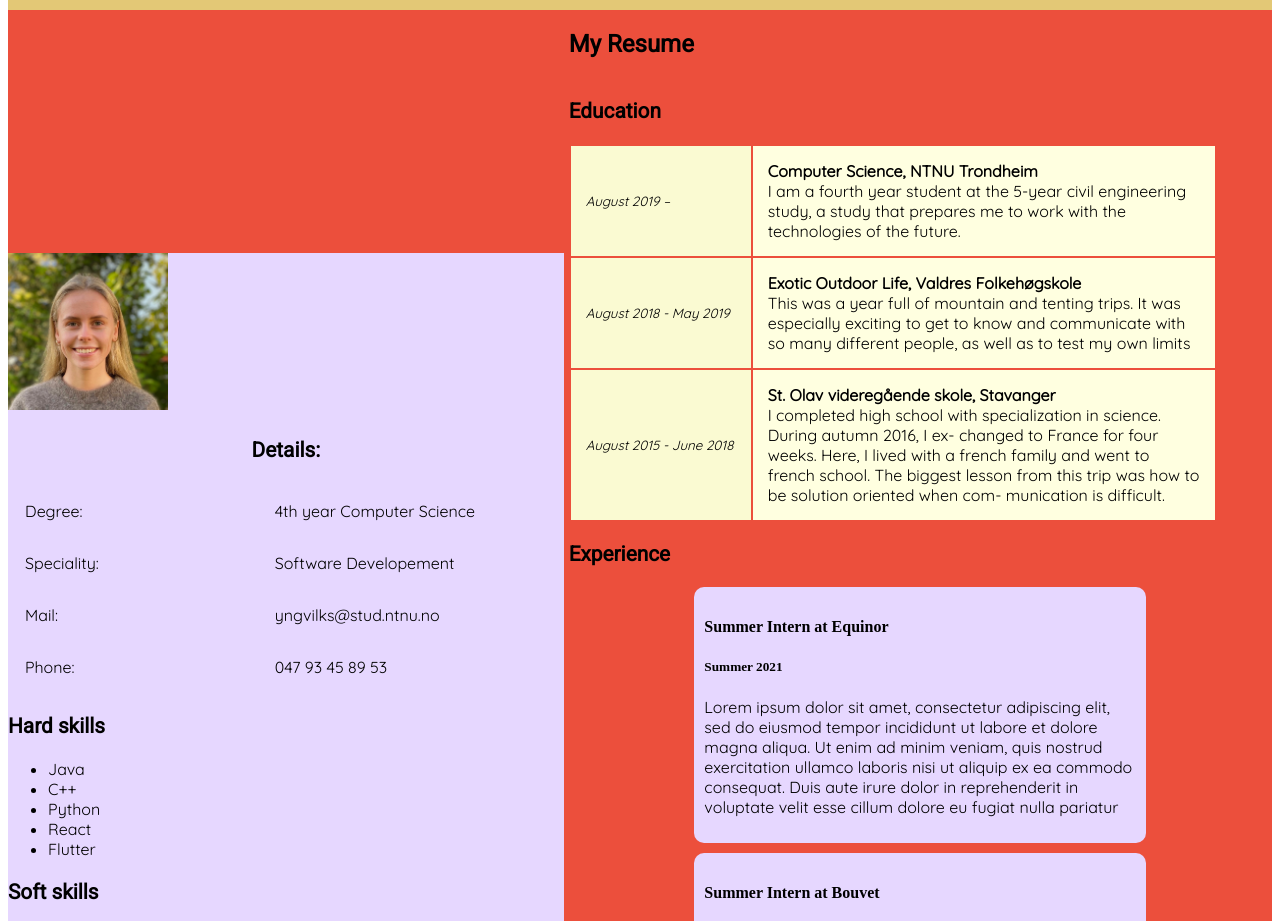
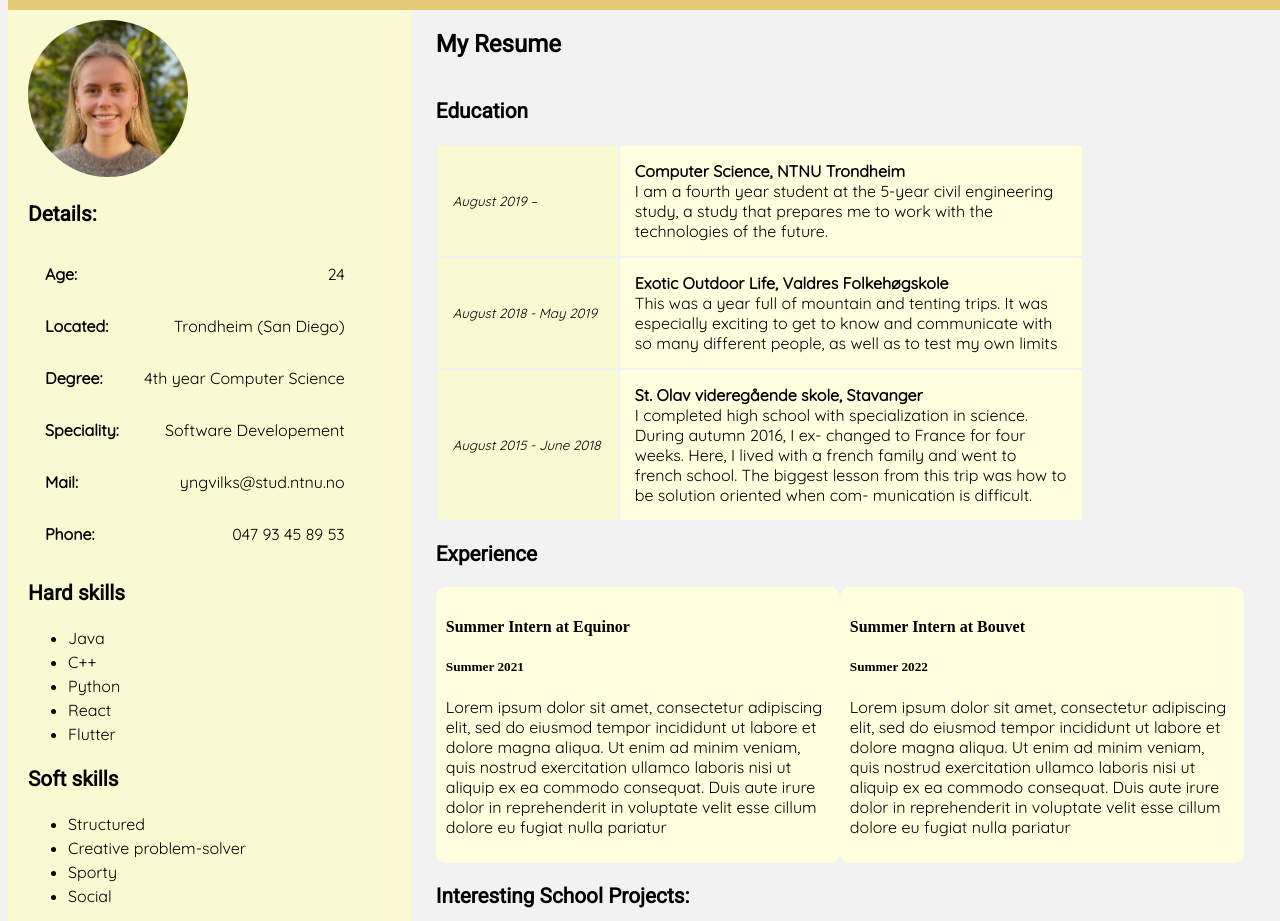
Before and after one commit to yngvilsk/cse134-hw5, a plain HTML site: page my-resume.html in a window 1280 px wide. Shown: the part 89-1010 px from the top of the page. Drawn offline with Linux system fonts and the light colour scheme.

Commit message:
ish done med layout

```diff
--- a/my-resume.html
+++ b/my-resume.html
@@ -30,26 +30,32 @@
         <aside class="resume-sidebar">
             <section id="resume-details">
                 <img src="images/cv-picture.jpg" width="160" alt="Portrait picture of me"/>
+                <h3>Details:</h3>
                 <table>
-                    <thead>
-                        <th colspan="2"><h3>Details:</h3></th>
-                    </thead>
                     <tbody>
                         <tr>
-                            <td>Degree:</td>
-                            <td>4th year Computer Science</td>
+                            <td class="resume-details-key">Age:</td>
+                            <td class="resume-details-value">24</td>
                         </tr>
                         <tr>
-                            <td>Speciality:</td>
-                            <td>Software Developement</td>
+                            <td class="resume-details-key">Located:</td>
+                            <td class="resume-details-value">Trondheim (San Diego)</td>
                         </tr>
                         <tr>
-                            <td>Mail:</td>
-                            <td> yngvilks@stud.ntnu.no</td>
+                            <td class="resume-details-key">Degree:</td>
+                            <td class="resume-details-value">4th year Computer Science</td>
                         </tr>
                         <tr>
-                            <td>Phone:</td>
-                            <td>047 93 45 89 53</td>
+                            <td class="resume-details-key">Speciality:</td>
+                            <td class="resume-details-value">Software Developement</td>
+                        </tr>
+                        <tr>
+                            <td class="resume-details-key">Mail:</td>
+                            <td class="resume-details-value"> yngvilks@stud.ntnu.no</td>
+                        </tr>
+                        <tr>
+                            <td class="resume-details-key">Phone:</td>
+                            <td class="resume-details-value">047 93 45 89 53</td>
                         </tr>
                     </tbody>
                 </table>
@@ -65,10 +71,10 @@
                 </ul>
                 <label for="soft-skills"><h3>Soft skills</h3></label>
                 <ul id="soft-skills">
-                    <li>I love to optimalize solutions</li>
-                    <li>I am a structured person</li>
-                    <li>I thrive when discussing different solutions to a problem</li>
+                    <li>Structured</li>
+                    <li>Creative problem-solver</li>
                     <li>Sporty</li>
+                    <li>Social</li>
                 </ul>
             </section>
         </aside>
--- a/style.css
+++ b/style.css
@@ -1,7 +1,7 @@
 @import url('https://fonts.googleapis.com/css2?family=Quicksand');
 @import url('http://fonts.googleapis.com/css?family=Roboto');
 
-.main {
+body {
     display: grid;  /* Defines the element as a grid container */
     grid-template-columns: 1fr;
     grid-template-rows: auto 1fr auto;
@@ -138,59 +138,89 @@ h3 {
 /* My Resume Page */
 
 .resume-page {
+    grid-area: content;
     display: grid; /* Grid container */
-    justify-content: right; /* Determines the horizontal spacing of the items. */
-    align-items: center; /* Determines the vertical alignment of the items */
     grid-template: auto 1fr;
     grid-gap: 0.3rem;
-    margin: 0;
-    background-color: #EC4F3C;
 }
 
 .resume-sidebar {
     grid-column: 1 / 2;
-    background-color: #e6d7ff;
+    background-color: lightgoldenrodyellow;
     display: flex;
     flex-direction: column;
-
+    padding-left: 20px;
+    padding-right: 20px;
 }
 
+#resume-details {
+    justify-content: center;
+    align-content: center;
+}
+
+#resume-details img{
+    border-radius: 50%;
+    padding-top: 10px;;
+}
+
+.resume-details-key {
+    width: 10px;
+    padding-right: 0;
+    font-weight: bold;
+}
+
+.resume-details-value {
+    padding: 0;
+    text-align: right;
+    width: calc(2em * 7);
+    padding-left: 0;
+}
+
+li {
+    line-height: 150%;
+}
 
 .resume-content {
     grid-column: 2 / 3;
     display: flex;
     flex-direction: column;
+    margin-left: 20px;
+    padding-bottom: 20px;
 }
 
 #resume-experience {
     display: flex;
     flex-direction: row;
     align-items: center;
-    justify-content: center;
-    row-gap: 10px;
+    justify-content: flex-start;
+    row-gap: 20px;
     flex-flow: row wrap;
 }
 
 
 #equinor {
-    background-color: #e6d7ff;
+    background-color: lightyellow;
     padding: 10px;
     border-radius: 10px;
-    width: calc(30em * 0.9);
+    width: calc(30em * 0.8);
     border-right: 5px;
 }
 
 #bouvet {
-    background-color: #e6d7ff;
+    background-color: lightyellow;
     padding: 10px;
     border-radius: 10px;
-    width: calc(30em * 0.9);
+    width: calc(30em * 0.8);
     border-left: 5px;
 }
 
 
 details {
     width: calc(30em * 0.9);
+    background-color: lightyellow;
+    border-radius: 10px;
+    margin-bottom: 10px;
+
 }
 
 td {
@@ -212,3 +242,36 @@ summary {
     font-weight: bold;
     width: calc(30em * 0.9);
 }
+
+/* About Page */
+
+.about-me-page {
+    grid-area: content;
+    display: flex; /* Grid container */
+    flex-direction: column;
+    justify-content: center;
+    margin-left: 20px;
+    margin-right: 20px;
+    margin-bottom: 20px;
+}
+
+.about-me-intro{
+    display: flex;
+    flex-direction: row;
+    justify-content: space-around;
+    flex-flow: flex wrap;
+}
+
+#about-me-text {
+    background-color: lightyellow;
+    padding: 10px;
+    border-radius: 10px;
+    width: calc(30em * 0.8);
+}
+
+#about-me-hobbies {
+    background-color: lightyellow;
+    padding: 10px;
+    border-radius: 10px;
+    width: calc(30em * 0.8);
+}
```
Also changed, not shown: about-me.html (+14 -16 lines).
